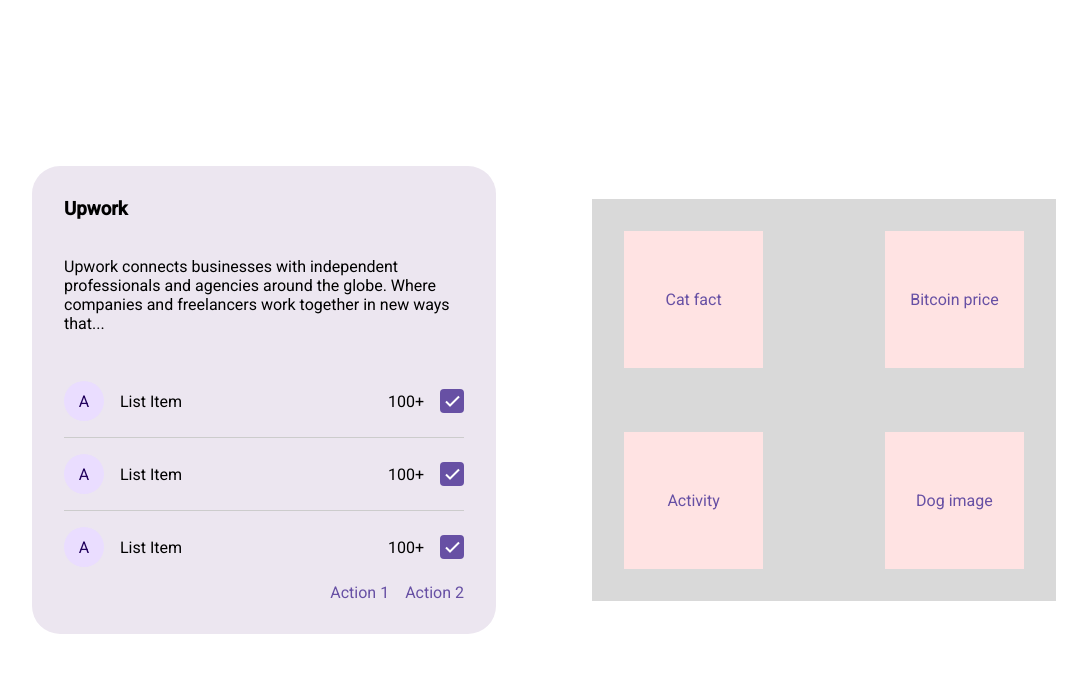
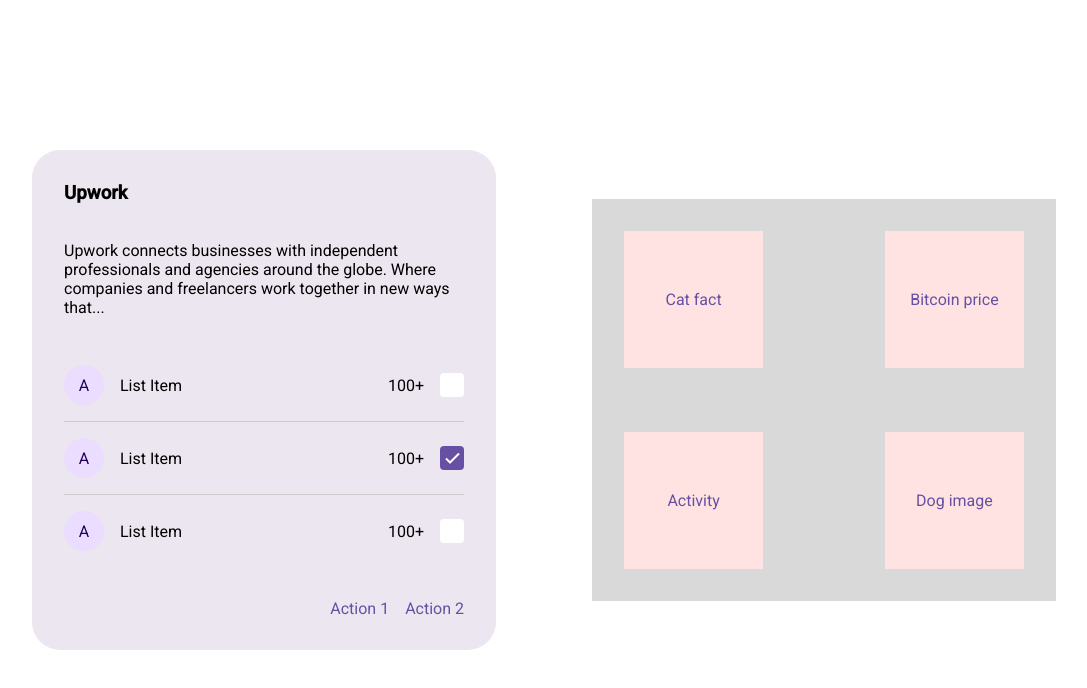
Before and after one commit to dabagirevalens/next-tast, a Next.js app: page / in a window 1280 px wide. Shown: the top 688 px of the page, without its empty margins (96-1183 px from the left). Built offline with nearby package versions, Linux system fonts and the light colour scheme.

Commit message:
[feat] checkbox

```diff
--- a/app/page.js
+++ b/app/page.js
@@ -1,6 +1,8 @@
 'use client';
 
 import {useRouter} from 'next/navigation';
+
+import CheckBox from '@/components/CheckBox';
 import styles from './page.module.css';
 
 export default function Home() {
@@ -57,12 +59,7 @@
                 List Item
               </span>
             </div>
-            <div className={styles.right}>
-              <span>100+</span>
-              <div className={styles.checked}>
-                <i className='bx bx-check' />
-              </div>
-            </div>
+            <CheckBox checked={false} />
           </div>
           <div className={styles.center}>
             <div className={styles.left}>
@@ -71,12 +68,7 @@
                 List Item
               </span>
             </div>
-            <div className={styles.right}>
-              <span>100+</span>
-              <div className={styles.checked}>
-                <i className='bx bx-check' />
-              </div>
-            </div>
+            <CheckBox checked={true} />
           </div>
           <div className={styles.item}>
             <div className={styles.left}>
@@ -85,12 +77,7 @@
                 List Item
               </span>
             </div>
-            <div className={styles.right}>
-              <span>100+</span>
-              <div className={styles.checked}>
-                <i className='bx bx-check' />
-              </div>
-            </div>
+            <CheckBox checked={false} />
           </div>
         </div>
 
--- a/app/page.module.css
+++ b/app/page.module.css
@@ -76,6 +76,7 @@
   justify-content: flex-end;
   gap: 1em;
   color: #6750A4;
+  margin-top: 2em;
 }
 
 .actions ul li {
@@ -142,7 +143,16 @@
   border-bottom: 2px solid #21005D;
 }
 
-.checked{
+.checkbox {
+  background: #fff;
+  height: 24px;
+  width: 24px;
+  cursor: pointer;
+  border-radius: 4px;
+}
+
+
+.checkedBox {
   background: #6750A4;
   height: 24px;
   width: 24px;
@@ -152,6 +162,7 @@
   justify-content: center;
   font-size: 1.5em;
   border-radius: 4px;
+  cursor: pointer;
 }
 
 
@@ -169,7 +180,7 @@
 
 
 @media screen and (max-width: 503px) {
-  .card{
+  .card {
     flex-basis: 90%;
   }
 }
@@ -194,12 +205,12 @@
 
 @media screen and (min-width: 500px) and (max-width: 600px) {
   .main {
-      padding: 3em;
-    }
+    padding: 3em;
+  }
 }
 
 @media screen and (min-width: 802px) and (max-width: 1000px) {
   .card {
-      flex-basis: 80%;
-    }
+    flex-basis: 80%;
+  }
 }
--- /dev/null
+++ b/components/CheckBox.jsx
@@ -0,0 +1,29 @@
+import React, {useState} from 'react';
+
+import styles from '../app/page.module.css';
+
+const CheckBox = ({checked}) => {
+    const [isChecked, setIsChecked] = useState(checked);
+
+    const handleClick = () => {
+        console.log(isChecked);
+        setIsChecked(!isChecked);
+    };
+
+    return (
+
+        <div className={styles.right}>
+            <span>100+</span>
+            <div
+                className={isChecked ? styles.checkedBox : styles.checkbox}
+                onClick={handleClick}
+            >
+                <i className='bx bx-check' style={{
+                    display: isChecked ? 'block' : 'none',
+                }} />
+            </div>
+        </div>
+    );
+};
+
+export default CheckBox;
```
